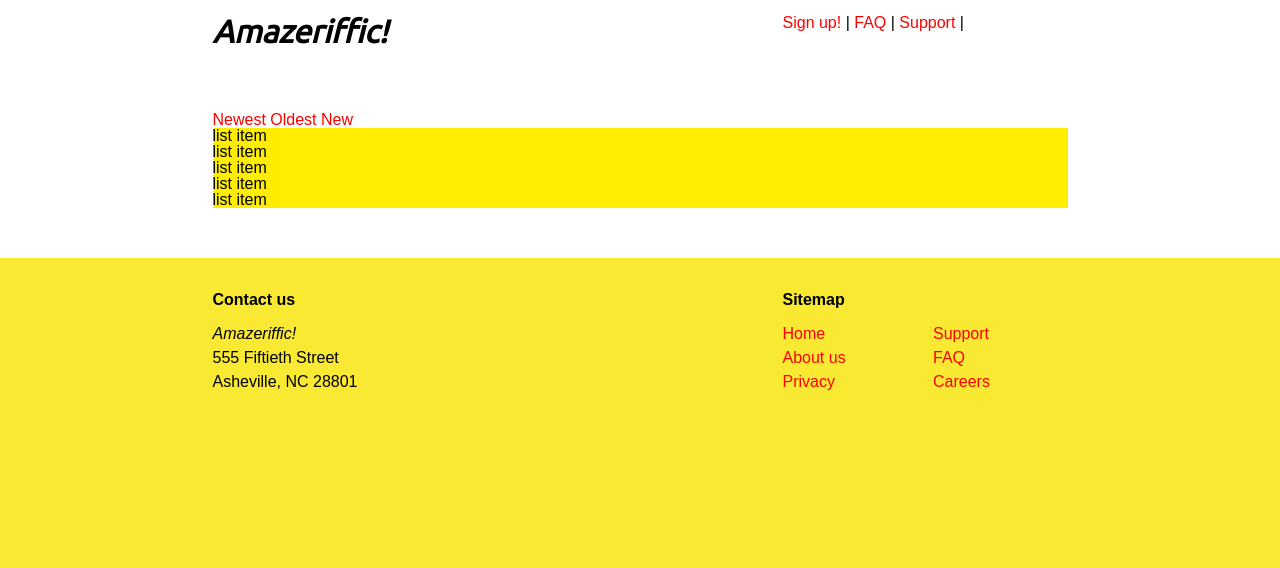
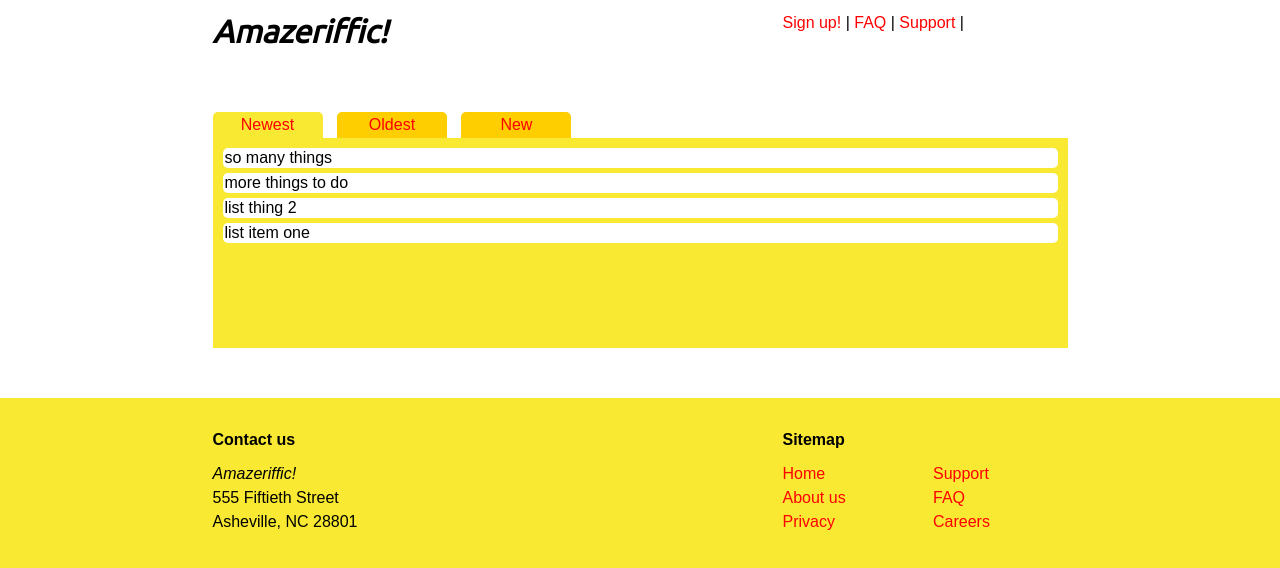
Before and after one commit to KeelyGoulding/d_web, a plain HTML site: page chapters/amazeriffic/index2.html in a window 1280 px wide. Drawn offline with Linux system fonts and the light colour scheme; a web font is replaced by a local one.

Commit message:
ch4 pg 140

```diff
--- a/chapters/amazeriffic/app.js
+++ b/chapters/amazeriffic/app.js
@@ -1,26 +1,49 @@
 var main = function (){
 	"use strict";
+
+	var $toDos = [
+	"list item one",
+	"list thing 2",
+	"more things to do",
+	"so many things"
+	];
+
 
 	$(".tabs span").toArray().forEach(function(element) {
 		$(element).on("click", function(){
 			var $element = $(element);
+			var $content;
 
 			$(".tabs span").removeClass("active");
 			$element.addClass("active");
 			$("main .content").empty();
 
 			if ($element.parent().is(":nth-child(1)")) {
-				console.log("first tab clicked");
+				$content = $("<ul>");
+				var index;
+
+				for (index = 3; index >= 0; index--){
+					$content.append($("<li>").text($toDos[index]));
+				}
+
+				$("main .content").append($content);
 			} else if ($element.parent().is(":nth-child(2)")) {
-				console.log("second tab clicked");
+				$content = $("<ul>");
+				$toDos.forEach(function(todo){
+					$content.append($("<li>").text(todo));
+				});
+
+				$("main .content").append($content);
+
 			} else if ($element.parent().is(":nth-child(3)")) {
-				console.log("third tab clicked");
+				$content = ('<input type="text"><button>+</button>');
+				$("main .content").append($content);
 			}
 
 			return false;
 		});
 	});
-
+	$(".tabs a:first-child span").trigger("click");
 }
 
 $(document).ready(main);
--- a/chapters/amazeriffic/index2.html
+++ b/chapters/amazeriffic/index2.html
@@ -34,13 +34,6 @@
             <a href="#"><span>New</span></a>
         </div>
         <div class="content">
-        	<ul>
-            	<li>list item</li>
-    			<li>list item</li>
-                <li>list item</li>
-                <li>list item</li>
-                <li>list item</li>
-            </ul>
         </div>
 
     </div>
--- a/chapters/amazeriffic/style2.css
+++ b/chapters/amazeriffic/style2.css
@@ -64,7 +64,7 @@ main h3 {
 	margin:30px 0 15px 0;
 }
 
-tabs a span {
+.tabs a span {
 	display:inline-block;
 	border-radius: 5px 5px 0 0;
 	width:100px;
@@ -74,12 +74,21 @@ tabs a span {
 	padding:5px;
 }
 
-tabs a span.active {
-	background:#FFED00;
+.tabs a span.active {
+	background:#f9e933;
 }
 
 .content {
-	background:#FFED00;
+	background:#f9e933;
+	min-height:200px;
+	padding: 5px;
+}
+
+.content ul li {
+	background:white;
+	padding:2px;
+	margin:5px;
+	border-radius: 5px;
 }
 
 footer {
```
